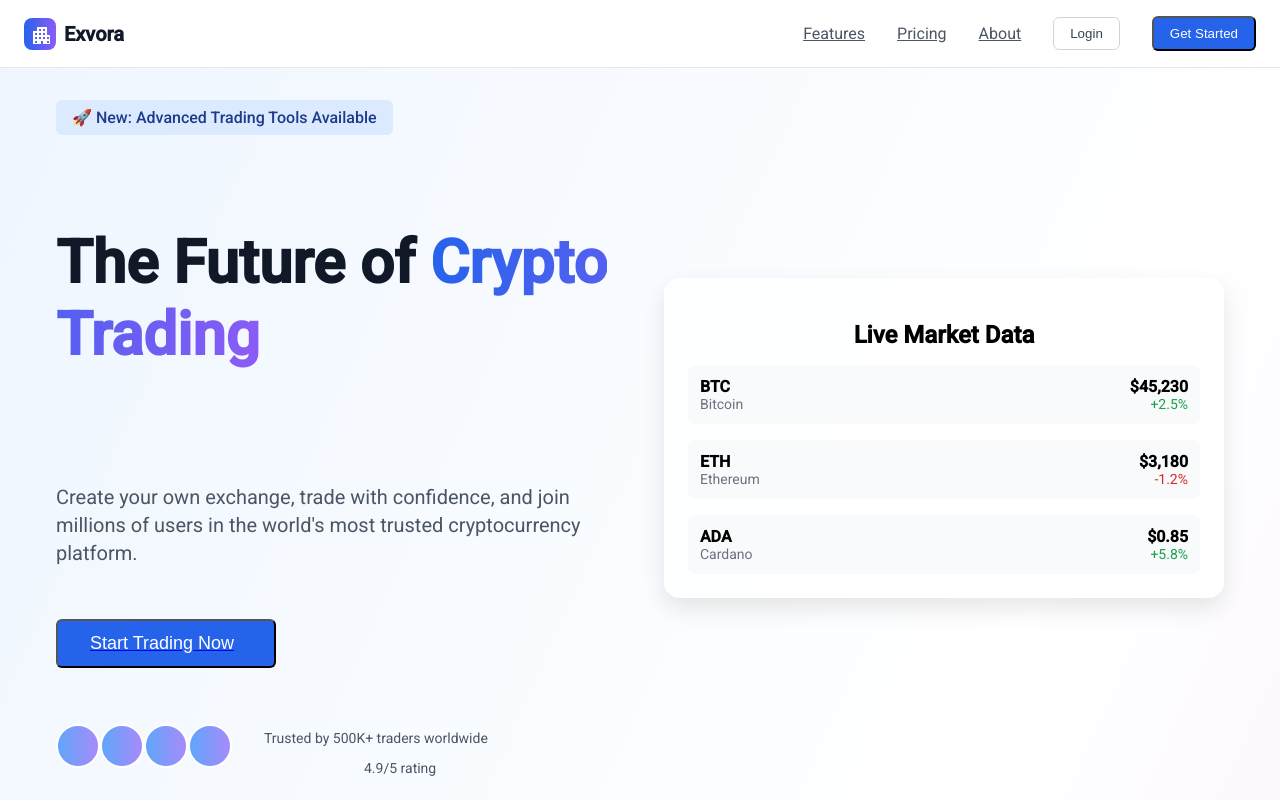
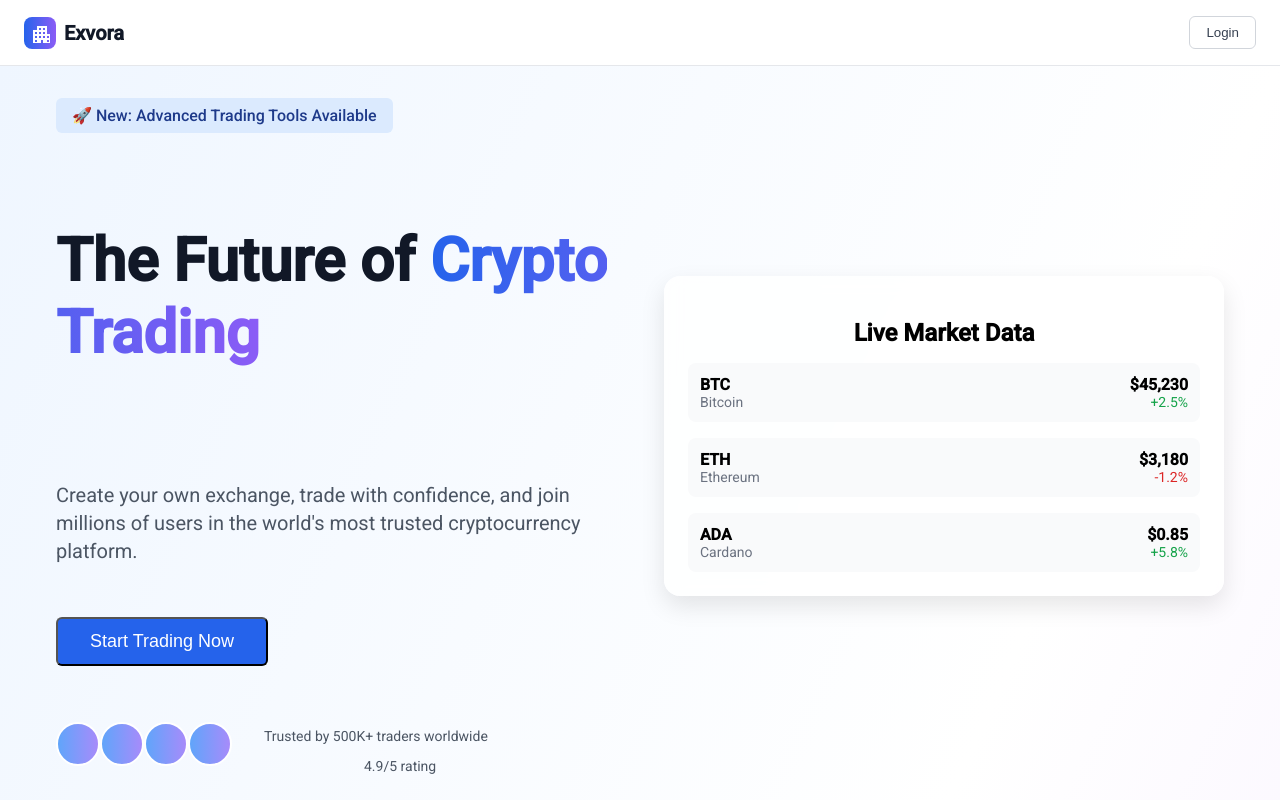
Before and after one commit to realpj10101/exvora, an Angular app in the folder client/: page / in a window 1280 px wide. Shown: the top 800 px of the page. Built offline with nearby package versions, Linux system fonts and the light colour scheme.

Commit message:
use account service for home and navbar components and make user logged in

```diff
--- a/client/src/app/app.component.ts
+++ b/client/src/app/app.component.ts
@@ -1,8 +1,10 @@
-import { Component } from '@angular/core';
+import { Component, inject, PLATFORM_ID } from '@angular/core';
 import { RouterOutlet } from '@angular/router';
 import { NavbarComponent } from "./components/navbar/navbar.component";
 import { FooterComponent } from "./components/footer/footer.component";
 import { HomeComponent } from "./components/home/home.component";
+import { AccountService } from './services/account.service';
+import { isPlatformBrowser } from '@angular/common';
 
 @Component({
   selector: 'app-root',
@@ -11,5 +13,19 @@ import { HomeComponent } from "./components/home/home.component";
   styleUrl: './app.component.scss'
 })
 export class AppComponent {
-  title = 'client';
+  private _accountService = inject(AccountService);
+  private _platformId = inject(PLATFORM_ID);
+
+  constructor() {
+    if (isPlatformBrowser(this._platformId)) {
+      const loggedInUserStr = localStorage.getItem('loggedInUser');
+      console.log(loggedInUserStr);
+
+      if (loggedInUserStr) {
+        this._accountService.authorizeLoggedInUser();
+
+        this._accountService.setCurrentUser(JSON.parse(loggedInUserStr))
+      }
+    }
+  }
 }
--- a/client/src/app/components/exchange-details/exchange-details.component.html
+++ b/client/src/app/components/exchange-details/exchange-details.component.html
@@ -14,7 +14,7 @@
   </div>
 
   <div class="actions">
-    <button mat-stroked-button class="reject" (click)="rejectExchange()">Reject</button>
+    <button at-stroked-button class="reject" (click)="rejectExchange()">Reject</button>
     <button mat-flat-button class="approve" (click)="approveExchange()">Approve</button>
   </div>
 </div>
--- a/client/src/app/components/home/home.component.html
+++ b/client/src/app/components/home/home.component.html
@@ -13,12 +13,27 @@
         </p>
 
         <div class="actions">
-          <a routerLink="/account/register">
-            <button class="btn btn-primary">
-              Start Trading Now
-              <i class="icon icon-arrow-right"></i>
-            </button>
-          </a>
+          @if (accountService.loggedInUserSig(); as user) {
+          <!-- <ng-container *ngIf="loggedInUserSig && loggedInUserSig() as user; else notLog"> -->
+          @if (user.roles.includes("admin")) {
+          <button class="btn btn-primary" routerLink="/admin">
+            Manage Exchanges
+          </button>
+          }
+          @else {
+          <button class="btn btn-primary" routerLink="/user">
+            Start Now
+          </button>
+          }
+          <!-- </ng-container> -->
+          }
+          @else {
+          <!-- <ng-template #notLog> -->
+          <button class="btn btn-primary" routerLink="/account/register">
+            Start Trading Now
+          </button>
+          <!-- </ng-template> -->
+          }
         </div>
 
         <div class="trust-section">
--- a/client/src/app/components/home/home.component.ts
+++ b/client/src/app/components/home/home.component.ts
@@ -1,8 +1,10 @@
 import { CommonModule } from '@angular/common';
-import { Component } from '@angular/core';
+import { Component, inject, OnInit, Signal } from '@angular/core';
 import { MatIconModule } from '@angular/material/icon';
 import { FormBuilder, FormControl, FormsModule, ReactiveFormsModule, Validators } from '@angular/forms';
 import { RouterLink, RouterModule } from '@angular/router';
+import { AccountService } from '../../services/account.service';
+import { LoggedInUser } from '../../models/logged-in-user.model';
 
 @Component({
   selector: 'app-home',
@@ -12,7 +14,16 @@ import { RouterLink, RouterModule } from '@angular/router';
   templateUrl: './home.component.html',
   styleUrl: './home.component.scss'
 })
-export class HomeComponent {
+export class HomeComponent implements OnInit {
+  accountService = inject(AccountService);
+  loggedInUserSig: Signal<LoggedInUser | null> | undefined;
+
+  ngOnInit(): void {
+    console.log(this.loggedInUserSig);
+
+    this.loggedInUserSig = this.accountService.loggedInUserSig;
+  }
+
   cryptos = [
     { symbol: 'BTC', name: 'Bitcoin', price: '$45,230', change: '+2.5%' },
     { symbol: 'ETH', name: 'Ethereum', price: '$3,180', change: '-1.2%' },
--- a/client/src/app/components/navbar/navbar.component.html
+++ b/client/src/app/components/navbar/navbar.component.html
@@ -10,15 +10,14 @@
           <span class="brand">Exvora</span>
         </div>
         <div class="nav-links">
-            <a href="#features">Features</a>
-            <a href="#pricing">Pricing</a>
-            <a href="#about">About</a>
-            <a routerLink="/auth/login">
+          @if (accountService.loggedInUserSig(); as user) {
+          <button class="btn-outline-logout" (click)="logout()">Logout</button>
+          }
+          @else {
+          <a routerLink="/account/login">
             <button class="btn-outline">Login</button>
           </a>
-            <a routerLink="/auth/register">
-              <button class="btn-primary">Get Started</button>
-            </a>
+          }
         </div>
       </div>
     </div>
--- a/client/src/app/components/navbar/navbar.component.scss
+++ b/client/src/app/components/navbar/navbar.component.scss
@@ -72,10 +72,22 @@
             border-radius: 0.375rem;
             color: #374151;
             transition: background 0.3s;
+            cursor: pointer;
 
             &:hover {
               background-color: #f3f4f6;
             }
+          }
+
+          .btn-outline-logout {
+            border: 1px solid #d1d5db;
+            background: transparent;
+            padding: 0.5rem 1rem;
+            border-radius: 0.375rem;
+            background-color: red;
+            color: white;
+            transition: background 0.3s;
+            cursor: pointer;
           }
 
           .btn-primary {
--- a/client/src/app/components/navbar/navbar.component.ts
+++ b/client/src/app/components/navbar/navbar.component.ts
@@ -1,14 +1,21 @@
-import { Component } from '@angular/core';
+import { Component, inject } from '@angular/core';
 import { MatIconModule } from '@angular/material/icon';
+import { AccountService } from '../../services/account.service';
+import { RouterModule } from '@angular/router';
 
 @Component({
   selector: 'app-navbar',
   imports: [
-    MatIconModule
+    MatIconModule, RouterModule
   ],
   templateUrl: './navbar.component.html',
   styleUrl: './navbar.component.scss'
 })
 export class NavbarComponent {
+  accountService = inject(AccountService);
 
+
+  logout(): void {
+    this.accountService.logout();
+  }
 }
--- a/client/src/app/services/account.service.ts
+++ b/client/src/app/services/account.service.ts
@@ -105,7 +105,7 @@ export class AccountService {
       localStorage.clear(); // delete all browser's localStorage's items at once
     }
 
-    this._router.navigateByUrl('account/login');
+    this._router.navigateByUrl('/account/login');
   }
 
   private navigateToReturnUrl(): void {
```
Also changed, not shown: 1 other file (tests, documents, lock files or other folders). Lines whose indentation alone changed are shown as unchanged.
